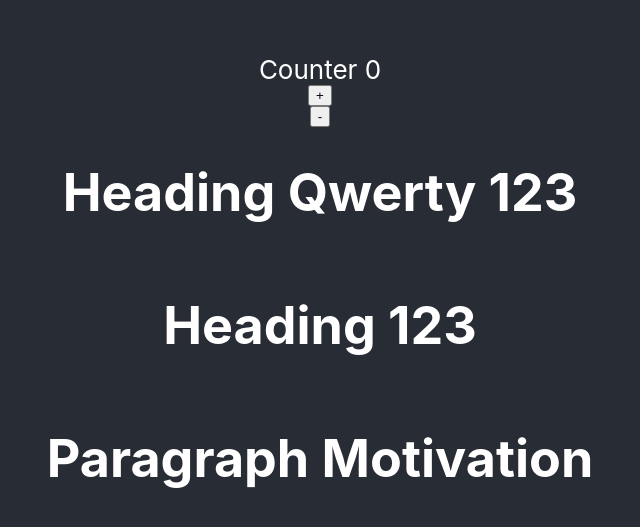
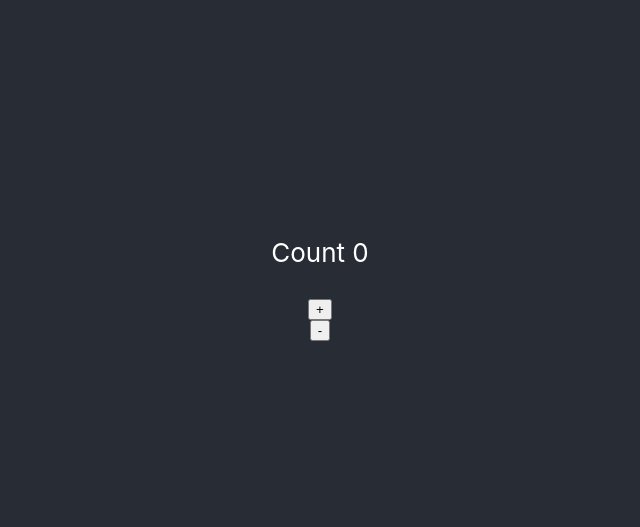
Before and after one commit to ankita-chourasiya/react-first-app, a React (Create React App) app: page / in a window 1280 px wide. Shown: the part 111-638 px from the top of the page, without its empty margins (320-960 px from the left). Built offline with nearby package versions, Linux system fonts and the light colour scheme.

Commit message:
Function Component and Hooks.

```diff
--- a/src/App.js
+++ b/src/App.js
@@ -2,14 +2,16 @@ import logo from './logo.svg';
 import './App.css';
 import { Heading, Paragraph } from './components/Heading';
 import Counter from './components/classBased/Counter'
+import FunCounter from './components/functionBased/FunCounter';
 
 function App() {
   return (
     <div className="App">
       <header className="App-header">
-        <Counter />
+        <FunCounter />
+        {/* <Counter />
         <Heading headingTitle="Qwerty" code="123"/>
-        <Paragraph aim="Motivation"/>
+        <Paragraph aim="Motivation"/> */}
       </header>
     </div>
   );
--- /dev/null
+++ b/src/components/functionBased/FunCounter.jsx
@@ -0,0 +1,31 @@
+import React, { useState } from 'react'
+
+const FunCounter = () => {
+  // let countValue = 0;
+  const [countValue, setCountValue] = useState(0)
+
+  const inCrement = () => {
+    // countValue = countValue + 1
+    setCountValue(countValue + 1)
+  }
+
+  const deCrement = () => {
+    // countValue = countValue - 1
+    if (countValue > 0) {
+      setCountValue(countValue - 1)
+    }
+  }
+
+  return (
+    <>
+      <div>
+        Count {countValue}
+      </div>
+      <br />
+      <button onClick={inCrement}>+</button>
+      <button onClick={deCrement}>-</button>
+    </>
+  );
+};
+
+export default FunCounter;
```
